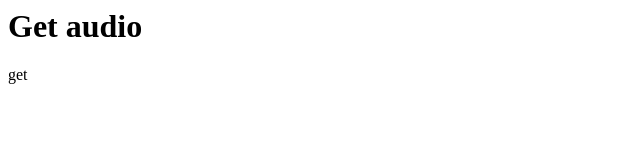
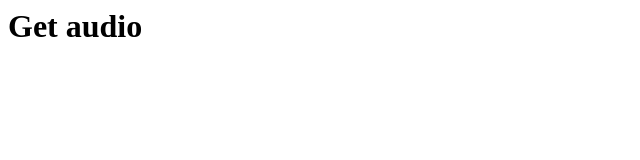
Before and after one commit to ukolov-dev/wooordhuntGetAudio, a browser extension: page index.html in a window 1280 px wide. Shown: the full height of the page, 0-640 px from the left. Drawn offline with Linux system fonts and the light colour scheme.

Commit message:
bugdix - button

```diff
--- a/index.html
+++ b/index.html
@@ -1,9 +1,6 @@
 <html>
     <body>
         <h1>Get audio</h1>
-        <span id="button">get</span>
         <script src="scripts/script.js"></script>
-
-
     </body>
 </html>
--- a/scripts/script.js
+++ b/scripts/script.js
@@ -1,5 +1,3 @@
-console.log('start')
-
 function download() {
     const elemAudio = document.getElementById('audio_us')
     const elemSrc = elemAudio.children[0]
@@ -21,7 +19,6 @@ function download() {
 }
 
 chrome.tabs.query({ active: true }, function (tabs) {
-    console.log(tabs)
     let tab = tabs[0]
     chrome.scripting
         .executeScript({
```
